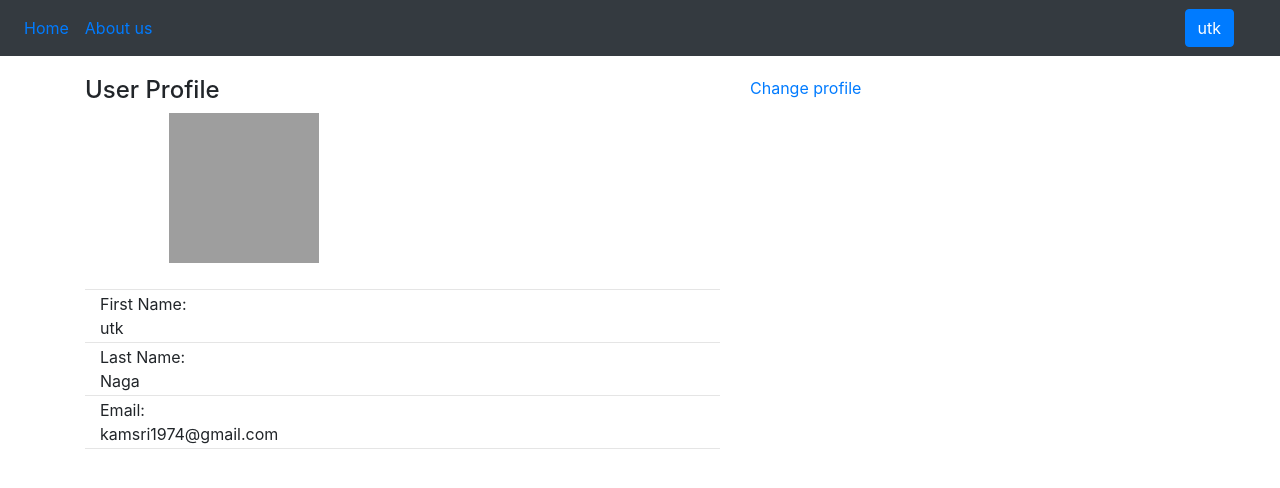
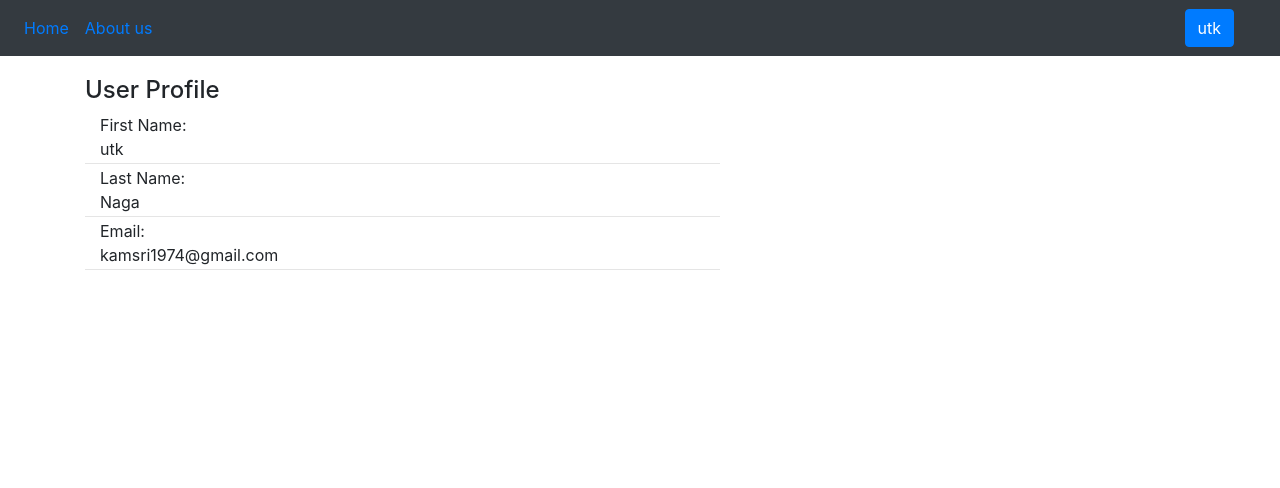
Before and after one commit to nvlohitya/Grocery_V1, a Flask app: page /profile in a window 1280 px wide. Shown: the top 488 px of the page. Run offline with Flask 3, Linux system fonts and the light colour scheme; a user stored in the database is signed in; data comes from the database, SQL or seed files in the repository; some libraries are stand-ins or nearby versions; grey boxes are pictures that could not be loaded.

Commit message:
removed update_profile

```diff
--- a/app.py
+++ b/app.py
@@ -105,37 +105,6 @@ def profile():
         cur.execute("select * from users where email='{}'".format(session['email']))
         user_info = cur.fetchone()
     return render_template('profile.html',loggedIn= loggedIn, first_name=first_name, user_info=user_info)
-
-@app.route('/profile/update',methods=['POST','GET'])
-def edit_profile():
-    if request.method == "GET":
-        loggedIn, first_name = getLogindetails()
-        if loggedIn == False:
-            return redirect(url_for('loginform'))
-        else:
-            with sqlite3.connect('database.db') as c:
-                conn = c.cursor()
-                conn.execute("select * from users where email='{}'".format(session['email']))
-                user_info = conn.fetchone()
-            return render_template('update_profile.html',user_info=user_info, loggedIn=loggedIn, first_name=first_name)
-    elif request.method == "POST":
-        firstName = request.form['firstName']
-        lastName = request.form['lastName']
-        update = "update users set firstname='{}',lastName='{}'where email='{}'".format(firstName,lastName,session['email'])
-        with sqlite3.connect('database.db') as con:
-            cur = con.cursor()
-            print(update)
-            try:
-                cur.execute(update)
-                con.commit()
-                flash("update succesfull")
-                return redirect(url_for('edit_profile'))
-            except:
-                flash("Something Went wrong")
-                return redirect(url_for('edit_profile'))
-    else:
-        return "something went wrong"
-
 
 
 @app.route('/passwordchange')
--- a/templates/profile.html
+++ b/templates/profile.html
@@ -9,20 +9,7 @@
     <div class="panel panel-default">
 
      <div class="panel-heading"><h4 >User Profile</h4></div>
-      <div class="panel-body">
-        <div class="box box-info">
-         <div class="box-body">
-          <div class="col-sm-6">
-           <div  align="center">
-          {% if user_info[12] %}
-             <img alt="User Pic" src="{{url_for('static',filename=user_info[12])}}" id="profile-image1" class="img-circle img-responsive" style="width:150px;height:150px;">
-           {% else %}
-             <img alt="User Pic" src={{url_for('static',filename="default.jpg")}} id="profile-image1" class="img-circle img-responsive" style="width:150px;height:150px;">
-           {% endif %}
-         </div>
-         </div>
-         <br>
-         <hr style="margin:2px 0 2px 0;">
+
        <div class="col-sm-5 col-xs-6 tital " >First Name:</div>
          <div class="col-sm-7 col-xs-6 ">{{user_info[3]}}</div>
           <hr style="margin:2px 0 2px 0;">
@@ -41,9 +28,6 @@
   <!-- /.panel-body -->
   </div>
  </div><!-- closing col-7-->
-  <div class="col-md-3">
-     <a href="{{url_for('edit_profile')}}">Change profile</a>
-  </div><!---closing col-md-3-->
  </div>
 <!-- ending row-->
 </div>
```
